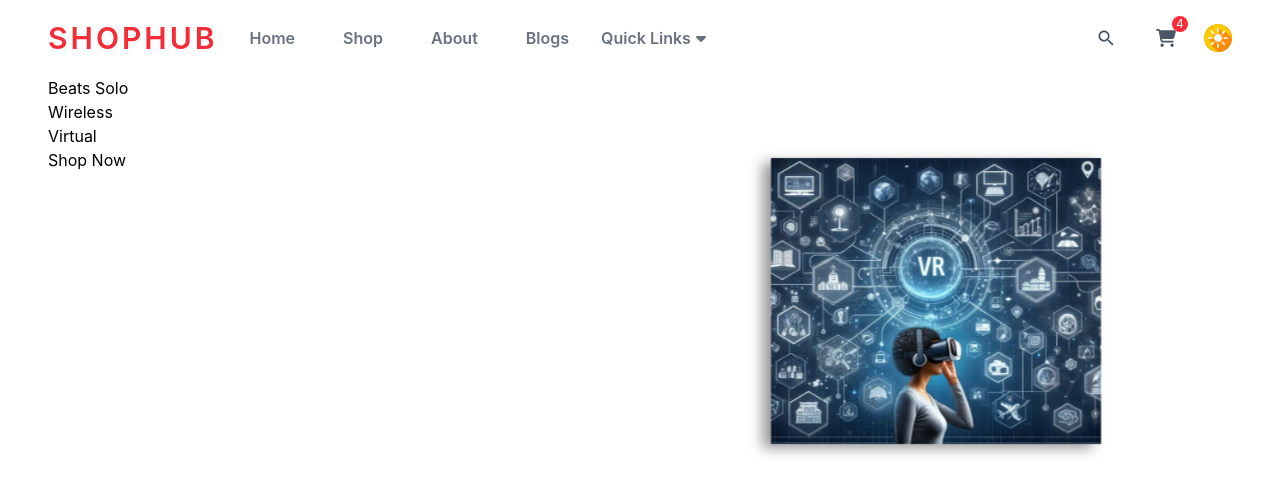
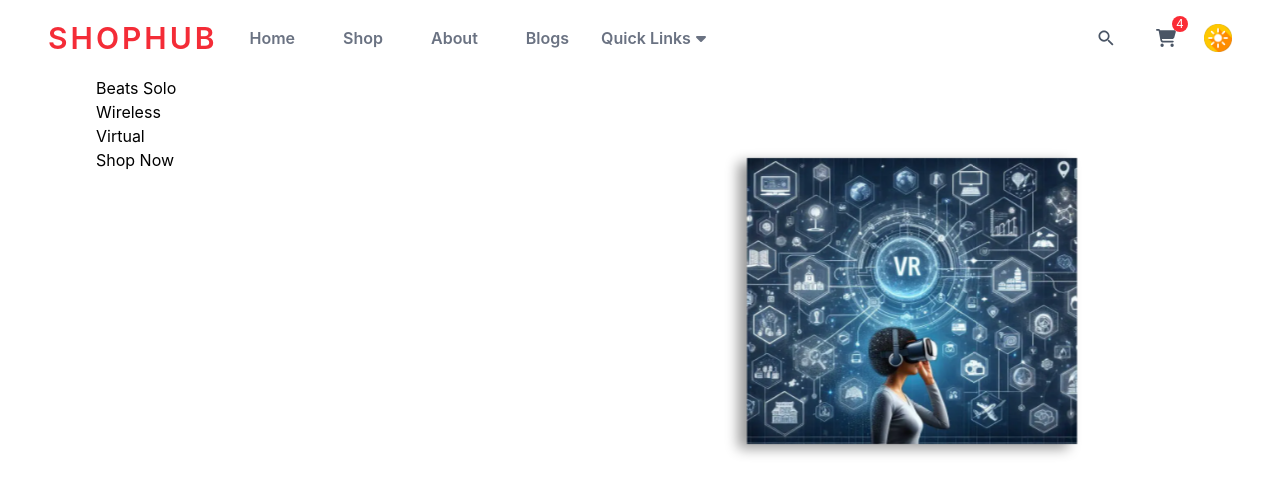
Before and after one commit to kaxadeveloper/Ecommerce, a React (Vite) app: page / in a window 1280 px wide. Shown: the top 494 px of the page. Built offline with nearby package versions, Linux system fonts and the light colour scheme.

Commit message:
add styles to Slider's parent div

```diff
--- a/src/components/Hero/Hero.jsx
+++ b/src/components/Hero/Hero.jsx
@@ -31,7 +31,6 @@ const HeroSlide = [
 ]
 
 const Hero = () => {
-    console.log(Slider);
 
     const settings = {
         dots: false,
@@ -49,7 +48,8 @@ const Hero = () => {
 
     return (
         <div className='container'>
-            <div className='w-full'>
+            <div className='overflow-hidden rounded-3xl min-h-[550px] sm:min-h-[650px] '>
+                <div className='container pb-8 sm:pb-0'>
                     <Slider {...settings}>
                         {
                             HeroSlide.map((data) => (
@@ -77,6 +77,7 @@ const Hero = () => {
                     </Slider>
                 </div>
             </div>
+        </div>
     )
 }
 
```
Lines whose indentation alone changed are shown as unchanged.
